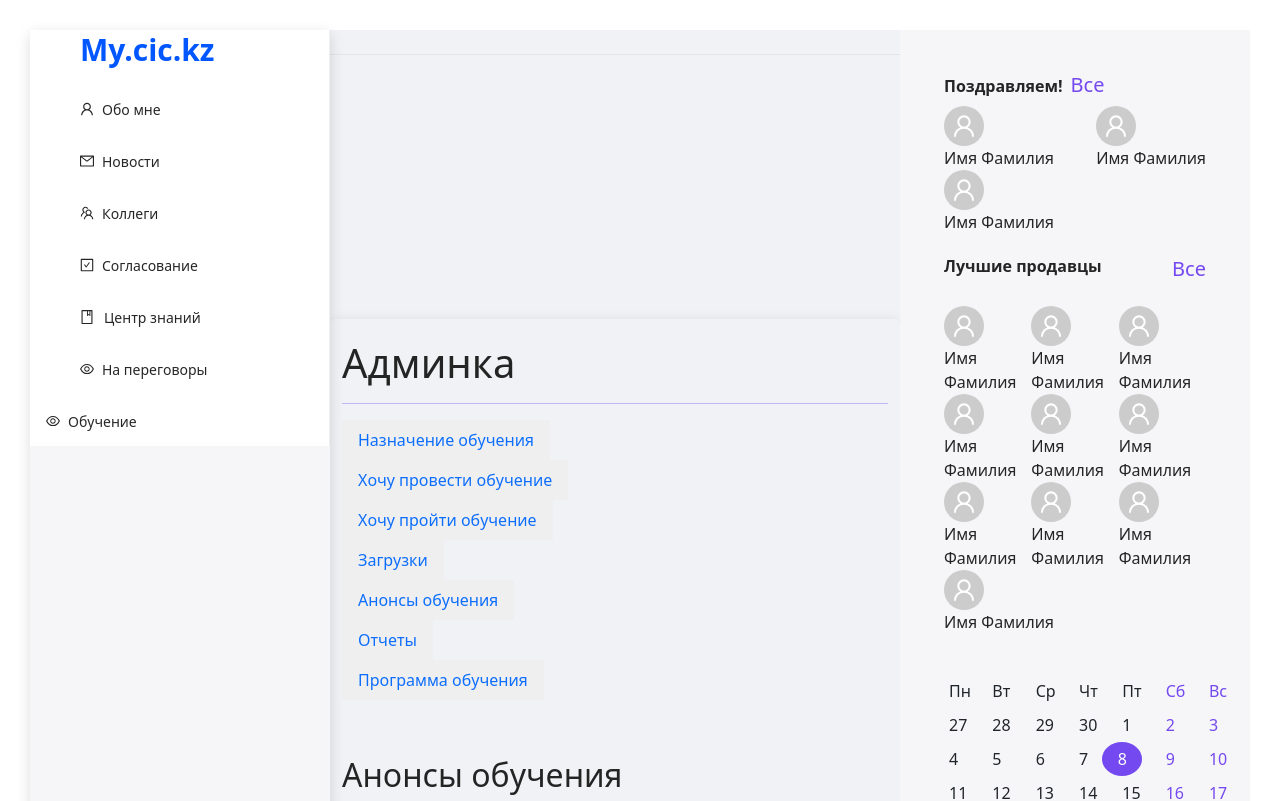
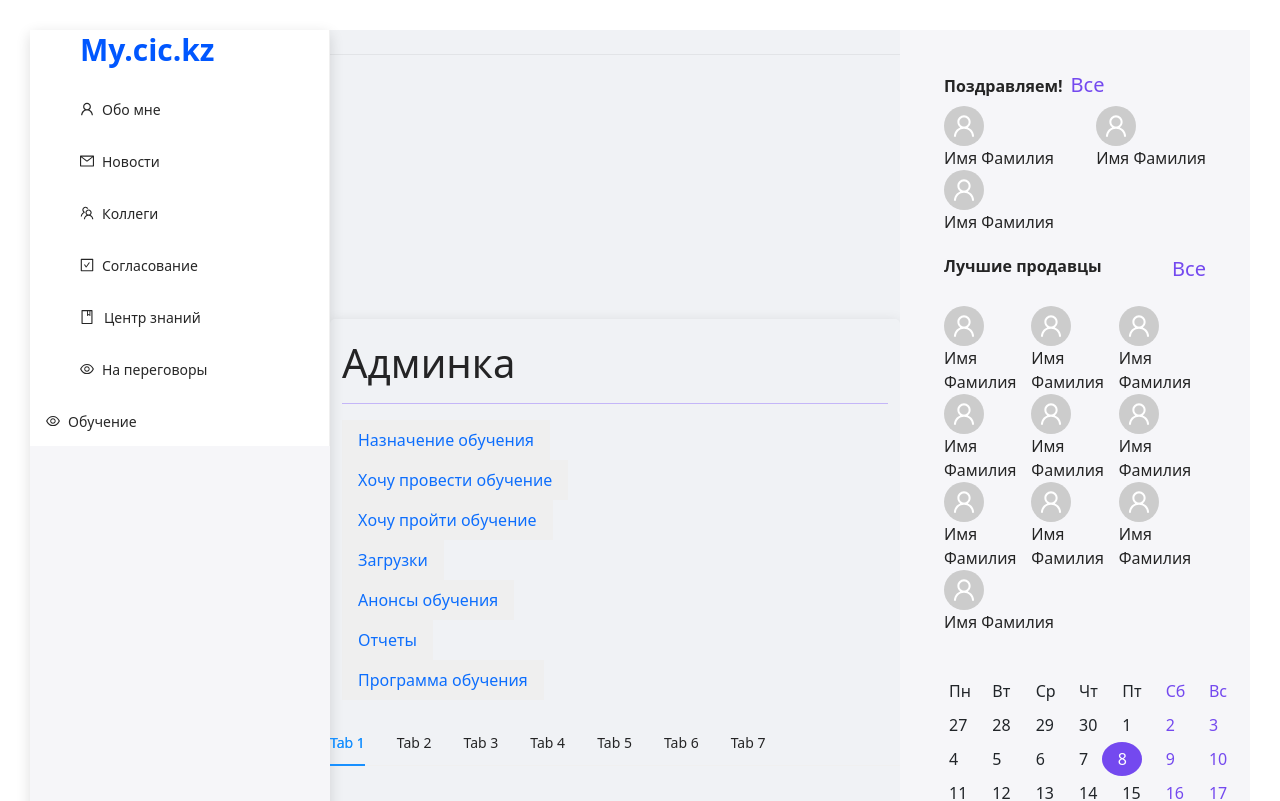
Before and after one commit to FallenStarrr/mycic-new-design, a React (Create React App) app: page /knowledge in a window 1280 px wide. Shown: the top 801 px of the page. Built offline with nearby package versions, Linux system fonts and the light colour scheme.

Commit message:
antd tabs

```diff
--- a/src/pages/Tests.js
+++ b/src/pages/Tests.js
@@ -7,6 +7,9 @@ import TakeLesson from "../components/TakeLesson";
 import WannaLearn from "../components/WannaLearn";
 import WantTeach from "../components/WantTeach";
 import "../styles/tests.css";
+import { Tabs } from "antd";
+const { TabPane } = Tabs;
+
 const Tests = () => {
   return (
     <>
@@ -100,15 +103,31 @@ const Tests = () => {
         </button>
       </div>
 
-      <Announcement />
+      <Tabs defaultActiveKey="1" className="m-auto">
+        <TabPane tab="Tab 1" key="1">
+          <Announcement />
+        </TabPane>
+        <TabPane tab="Tab 2" key="2">
+          <TakeLesson />
+        </TabPane>
+        <TabPane tab="Tab 3" key="3">
+          <WantTeach />
+        </TabPane>
+        <TabPane tab="Tab 4" key="4">
+          <WannaLearn />
+        </TabPane>
 
-      <TakeLesson />
-      <WantTeach />
-      <WannaLearn />
-      <Report />
-      <StudyProgram />
+        <TabPane tab="Tab 5" key="5">
+          <Report />
+        </TabPane>
+        <TabPane tab="Tab 6" key="6">
+          <StudyProgram />
+        </TabPane>
 
-      <Download />
+        <TabPane tab="Tab 7" key="7">
+          <Download />
+        </TabPane>
+      </Tabs>
     </>
   );
 };
```
